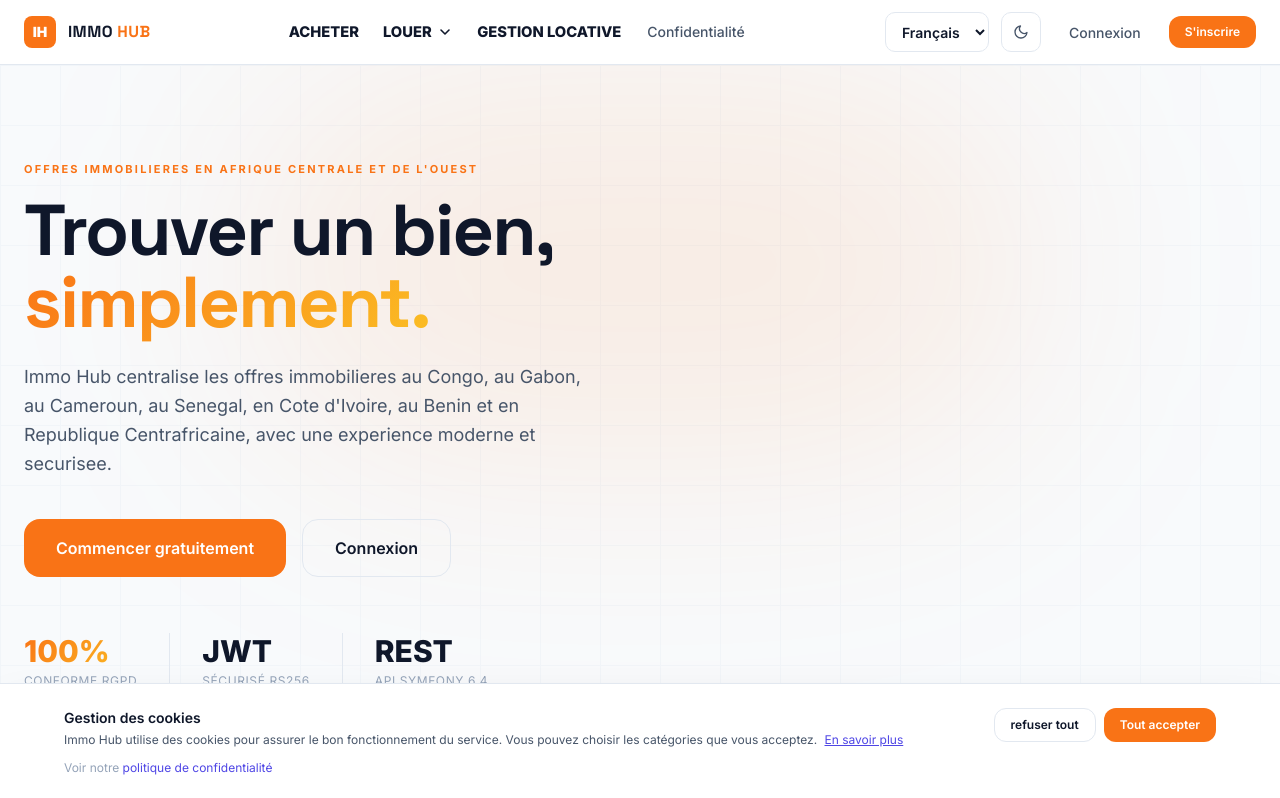
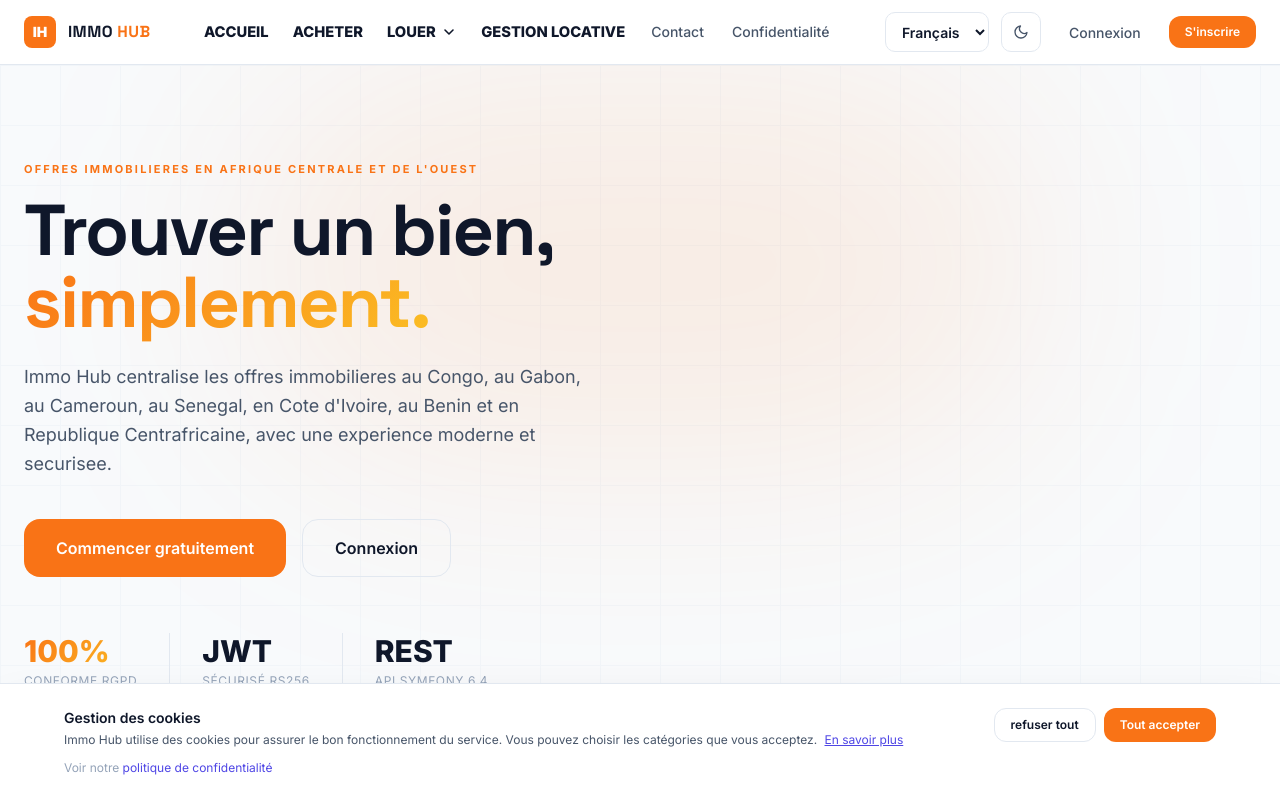
Before and after one commit to FDidier04/LocImmo, a Vue app in the folder frontend/: page / in a window 1280 px wide. Shown: the top 798 px of the page. Built offline with nearby package versions, Linux system fonts and the light colour scheme; no server answers.

Commit message:
Restore home and contact nav tabs

```diff
--- a/frontend/src/App.vue
+++ b/frontend/src/App.vue
@@ -116,6 +116,7 @@
         </router-link>
 
         <nav class="hidden items-center gap-6 md:flex">
+          <router-link class="nav-link nav-tab" to="/">{{ t.home }}</router-link>
           <router-link class="nav-link nav-tab" :to="{ path: '/events', query: { offerType: 'Vente' } }">{{ t.buy }}</router-link>
           <div class="nav-dropdown">
             <router-link class="nav-link nav-tab nav-dropdown-trigger" :to="{ path: '/events', query: { offerType: 'Location' } }">
@@ -133,6 +134,7 @@
           <router-link v-if="userStore.isAuthenticated" class="nav-link" to="/dashboard">{{ t.dashboard }}</router-link>
           <router-link v-if="userStore.isOrganizer" class="nav-link" to="/events/create">{{ t.publish }}</router-link>
           <router-link v-if="userStore.isAdmin" class="nav-link" to="/admin">{{ t.admin }}</router-link>
+          <router-link class="nav-link" to="/contact">{{ t.contact }}</router-link>
           <router-link class="nav-link" to="/privacy">{{ t.privacy }}</router-link>
         </nav>
 
@@ -185,6 +187,7 @@
 
       <Transition name="slide-up">
         <div v-if="mobileOpen" class="space-y-1 border-t px-6 py-4 md:hidden" style="border-color:var(--border);background:var(--bg-card)">
+          <router-link @click="mobileOpen=false" class="block py-2 text-sm font-bold text-sub hover:text-main" to="/">{{ t.home }}</router-link>
           <router-link @click="mobileOpen=false" class="block py-2 text-sm font-bold text-sub hover:text-main" :to="{ path: '/events', query: { offerType: 'Vente' } }">{{ t.buy }}</router-link>
           <router-link @click="mobileOpen=false" class="block py-2 text-sm font-bold text-sub hover:text-main" :to="{ path: '/events', query: { offerType: 'Location' } }">{{ t.rent }}</router-link>
           <router-link @click="mobileOpen=false" class="block py-2 pl-4 text-sm text-sub hover:text-main" :to="{ path: '/events', query: { offerType: 'Location', rentalMode: 'seasonal' } }">{{ t.seasonalRentals }}</router-link>
```
